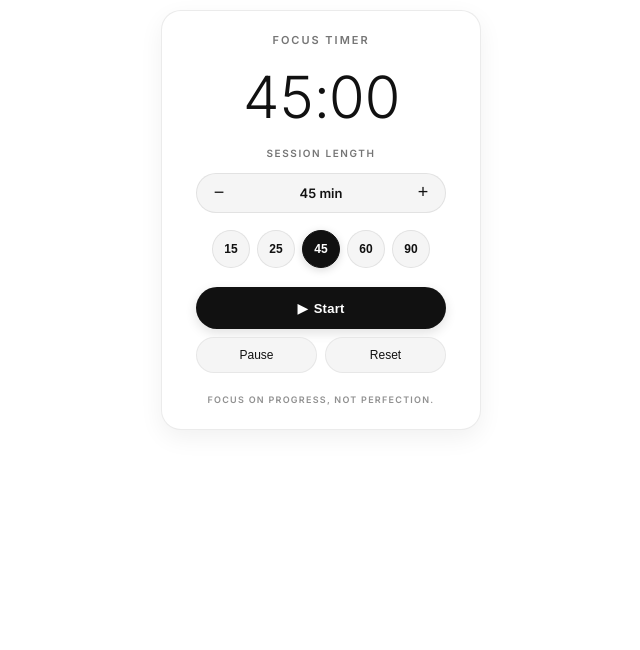
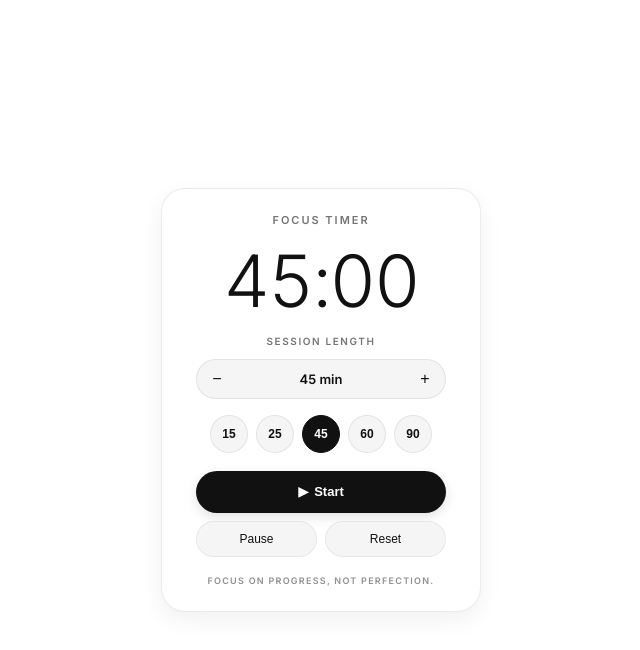
Before and after one commit to ngocpearl2105-a11y/notion-date-widget, a plain HTML site: page timer.html in a window 1280 px wide. Shown: the whole page, without its empty margins (319-959 px from the left). Drawn offline with Linux system fonts and the light colour scheme.

Commit message:
Update timer.html

```diff
--- a/timer.html
+++ b/timer.html
@@ -4,6 +4,17 @@
   <meta charset="UTF-8">
   <meta name="viewport" content="width=device-width, initial-scale=1.0">
   <title>Notion Focus Timer</title>
+
+  <!-- KHAI BÁO CHO NOTION / IFRAMELY NHẬN DIỆN ĐÂY LÀ INTERACTIVE WIDGET -->
+  <link rel="alternate" type="application/json+oembed" href="https://ngocpearl2105-a11y.github.io/notion-date-widget/timer-oembed.json" title="Notion Focus Timer" />
+  <meta property="og:type" content="website" />
+  <meta property="og:title" content="Notion Focus Timer" />
+  <meta name="twitter:card" content="player" />
+  <meta name="twitter:title" content="Notion Focus Timer" />
+  <meta name="twitter:player" content="https://ngocpearl2105-a11y.github.io/notion-date-widget/timer.html" />
+  <meta name="twitter:player:width" content="340" />
+  <meta name="twitter:player:height" content="460" />
+
   <link rel="preconnect" href="https://fonts.googleapis.com">
   <link rel="preconnect" href="https://fonts.gstatic.com" crossorigin>
   <link href="https://fonts.googleapis.com/css2?family=Inter:wght@300;400;500;600;700&display=swap" rel="stylesheet">
@@ -16,11 +27,7 @@
       -webkit-user-select: none;
     }
 
-    /* =========================================================
-       1. THEME MÀU SẮC (MONOCHROME LIGHT / DARK)
-       ========================================================= */
     :root {
-      /* Light Mode: Nền trắng, chi tiết đen */
       --bg-card: #ffffff;
       --text-main: #111111;
       --text-sub: #757575;
@@ -39,7 +46,6 @@
 
     @media (prefers-color-scheme: dark) {
       :root {
-        /* Dark Mode: Nền đen, chi tiết trắng */
         --bg-card: #181818;
         --text-main: #ffffff;
         --text-sub: #9e9e9e;
@@ -57,48 +63,74 @@
       }
     }
 
-    /* Đặt kích thước tự nhiên để iframe không bao giờ bị co về 0 */
-    html {
-      width: 100%;
-      height: auto;
-      min-height: 100%;
-      background: transparent !important;
+    body.force-light {
+      --bg-card: #ffffff !important;
+      --text-main: #111111 !important;
+      --text-sub: #757575 !important;
+      --border-subtle: rgba(0, 0, 0, 0.08) !important;
+      --pill-bg: #f5f5f5 !important;
+      --pill-hover: #ebebeb !important;
+      --pill-active-bg: #111111 !important;
+      --pill-active-text: #ffffff !important;
+      --btn-primary-bg: #111111 !important;
+      --btn-primary-text: #ffffff !important;
+      --btn-sec-bg: #f5f5f5 !important;
+      --btn-sec-text: #111111 !important;
     }
 
-    body {
+    body.force-dark {
+      --bg-card: #181818 !important;
+      --text-main: #ffffff !important;
+      --text-sub: #9e9e9e !important;
+      --border-subtle: rgba(255, 255, 255, 0.1) !important;
+      --pill-bg: #262626 !important;
+      --pill-hover: #333333 !important;
+      --pill-active-bg: #ffffff !important;
+      --pill-active-text: #111111 !important;
+      --btn-primary-bg: #ffffff !important;
+      --btn-primary-text: #111111 !important;
+      --btn-sec-bg: #262626 !important;
+      --btn-sec-text: #ffffff !important;
+    }
+
+    html, body {
       width: 100%;
-      height: auto;
-      min-height: 100%;
+      height: 100%;
       background: transparent !important;
+      display: flex;
+      align-items: center;
+      justify-content: center;
+      font-family: 'Inter', -apple-system, BlinkMacSystemFont, sans-serif;
+      padding: 6px;
+      overflow: hidden;
+    }
+
+    .timer-container {
+      width: 100%;
+      height: 100%;
+      display: flex;
+      align-items: center;
+      justify-content: center;
+      container-type: inline-size;
+    }
+
+    .timer-card {
+      width: 100%;
+      max-width: 320px;
+      background: var(--bg-card);
+      border-radius: clamp(14px, 5cqw, 24px);
+      box-shadow: var(--card-shadow);
+      border: 1px solid var(--border-subtle);
+      padding: clamp(14px, 5cqw, 24px) clamp(16px, 6cqw, 24px);
       display: flex;
       flex-direction: column;
       align-items: center;
-      justify-content: flex-start;
-      font-family: 'Inter', -apple-system, BlinkMacSystemFont, sans-serif;
-      padding: 10px 8px;
-      overflow-x: hidden;
-    }
-
-    /* Thẻ Timer có chiều cao cố định tối thiểu 420px */
-    .timer-card {
-      width: 100%;
-      max-width: 320px;
-      min-height: 420px;
-      background: var(--bg-card);
-      border-radius: 20px;
-      box-shadow: var(--card-shadow);
-      border: 1px solid var(--border-subtle);
-      padding: 22px 20px;
-      display: flex;
-      flex-direction: column;
-      align-items: center;
-      justify-content: space-between;
-      gap: 14px;
+      gap: clamp(10px, 3.5cqw, 16px);
       transition: background-color 0.25s ease, border-color 0.25s ease;
     }
 
     .header-label {
-      font-size: 11px;
+      font-size: clamp(9px, 3cqw, 11px);
       font-weight: 600;
       letter-spacing: 0.18em;
       color: var(--text-sub);
@@ -106,18 +138,18 @@
     }
 
     .timer-display {
-      font-size: 58px;
+      font-size: clamp(46px, 18cqw, 72px);
       font-weight: 300;
       letter-spacing: -0.03em;
       line-height: 1;
       color: var(--text-main);
-      margin: 4px 0;
+      margin: 2px 0;
       font-variant-numeric: tabular-nums;
       transition: color 0.25s ease;
     }
 
     .section-label {
-      font-size: 10px;
+      font-size: clamp(8px, 2.8cqw, 10px);
       font-weight: 600;
       letter-spacing: 0.16em;
       color: var(--text-sub);
@@ -125,19 +157,17 @@
       margin-bottom: -4px;
     }
 
-    /* Thanh chọn số phút (- 45 min +) */
     .stepper-pill {
       width: 100%;
       max-width: 250px;
-      height: 40px;
+      height: clamp(34px, 10cqw, 40px);
       background: var(--pill-bg);
       border-radius: 999px;
       display: flex;
       align-items: center;
       justify-content: space-between;
-      padding: 0 8px;
+      padding: 0 6px;
       border: 1px solid var(--border-subtle);
-      transition: background 0.2s ease;
     }
 
     .stepper-btn {
@@ -147,40 +177,38 @@
       border: none;
       background: transparent;
       color: var(--text-main);
-      font-size: 18px;
+      font-size: 16px;
       font-weight: 500;
       cursor: pointer;
       display: flex;
       align-items: center;
       justify-content: center;
-      transition: background 0.15s ease, transform 0.1s ease;
     }
     .stepper-btn:hover { background: rgba(125, 125, 125, 0.15); }
     .stepper-btn:active { transform: scale(0.9); }
 
     .stepper-value {
-      font-size: 13px;
+      font-size: clamp(11px, 3.6cqw, 13px);
       font-weight: 600;
       color: var(--text-main);
     }
 
-    /* Các nút chọn nhanh (15, 25, 45, 60, 90) */
     .presets-row {
       display: flex;
       align-items: center;
       justify-content: center;
-      gap: 7px;
+      gap: clamp(4px, 1.8cqw, 8px);
       width: 100%;
     }
 
     .preset-chip {
-      width: 38px;
-      height: 38px;
+      width: clamp(32px, 9.5cqw, 38px);
+      height: clamp(32px, 9.5cqw, 38px);
       border-radius: 50%;
       border: 1px solid var(--border-subtle);
       background: var(--pill-bg);
       color: var(--text-main);
-      font-size: 12px;
+      font-size: clamp(11px, 3.4cqw, 12px);
       font-weight: 600;
       cursor: pointer;
       display: flex;
@@ -196,10 +224,8 @@
       background: var(--pill-active-bg);
       color: var(--pill-active-text);
       border-color: var(--pill-active-bg);
-      box-shadow: 0 2px 8px rgba(0, 0, 0, 0.15);
     }
 
-    /* Cụm nút hành động */
     .actions-group {
       width: 100%;
       max-width: 250px;
@@ -211,25 +237,19 @@
 
     .btn-primary {
       width: 100%;
-      height: 42px;
+      height: clamp(36px, 11cqw, 42px);
       border-radius: 999px;
       border: none;
       background: var(--btn-primary-bg);
       color: var(--btn-primary-text);
-      font-size: 13px;
+      font-size: clamp(12px, 3.8cqw, 13px);
       font-weight: 600;
-      letter-spacing: 0.02em;
       cursor: pointer;
       display: flex;
       align-items: center;
       justify-content: center;
       gap: 6px;
-      transition: transform 0.15s ease, box-shadow 0.15s ease, opacity 0.15s ease;
       box-shadow: 0 4px 12px rgba(0, 0, 0, 0.12);
-    }
-    .btn-primary:hover {
-      transform: translateY(-1px);
-      box-shadow: 0 6px 16px rgba(0, 0, 0, 0.18);
     }
     .btn-primary:active { transform: scale(0.98); }
 
@@ -241,37 +261,36 @@
     }
 
     .btn-secondary {
-      height: 36px;
+      height: clamp(32px, 9.5cqw, 36px);
       border-radius: 999px;
       border: 1px solid var(--btn-sec-border);
       background: var(--btn-sec-bg);
       color: var(--btn-sec-text);
-      font-size: 12px;
+      font-size: clamp(11px, 3.4cqw, 12px);
       font-weight: 500;
       cursor: pointer;
       display: flex;
       align-items: center;
       justify-content: center;
-      transition: background 0.15s ease, transform 0.1s ease;
     }
     .btn-secondary:hover { background: var(--pill-hover); }
-    .btn-secondary:active { transform: scale(0.97); }
 
     .quote-footer {
-      font-size: 9px;
+      font-size: clamp(7.5px, 2.4cqw, 9px);
       font-weight: 600;
       letter-spacing: 0.14em;
       color: var(--text-sub);
       text-transform: uppercase;
       text-align: center;
       line-height: 1.4;
-      margin-top: 4px;
+      margin-top: 2px;
       opacity: 0.8;
     }
   </style>
 </head>
 <body>
 
+  <div class="timer-container">
     <div class="timer-card">
       <div class="header-label">Focus Timer</div>
 
@@ -279,14 +298,12 @@
 
       <div class="section-label">Session Length</div>
 
-    <!-- Stepper Pill (- 45 min +) -->
       <div class="stepper-pill">
         <button class="stepper-btn" id="btnMinus" title="Decrease 5 min">−</button>
         <span class="stepper-value" id="stepperVal">45 min</span>
         <button class="stepper-btn" id="btnPlus" title="Increase 5 min">+</button>
       </div>
 
-    <!-- Presets (15, 25, 45, 60, 90) -->
       <div class="presets-row">
         <button class="preset-chip" data-time="15">15</button>
         <button class="preset-chip" data-time="25">25</button>
@@ -295,7 +312,6 @@
         <button class="preset-chip" data-time="90">90</button>
       </div>
 
-    <!-- Action Buttons -->
       <div class="actions-group">
         <button class="btn-primary" id="btnStart">
           <span id="startIcon">▶</span> <span id="startText">Start</span>
@@ -308,6 +324,7 @@
 
       <div class="quote-footer">
         Focus on progress, not perfection.
+      </div>
     </div>
   </div>
 
@@ -413,6 +430,11 @@
       chip.addEventListener('click', () => updateSession(parseInt(chip.dataset.time)));
     });
 
+    const urlParams = new URLSearchParams(window.location.search);
+    const themeParam = urlParams.get('theme');
+    if (themeParam === 'light') document.body.classList.add('force-light');
+    if (themeParam === 'dark') document.body.classList.add('force-dark');
+
     renderDisplay();
   </script>
 </body>
```
Lines whose indentation alone changed are shown as unchanged.
